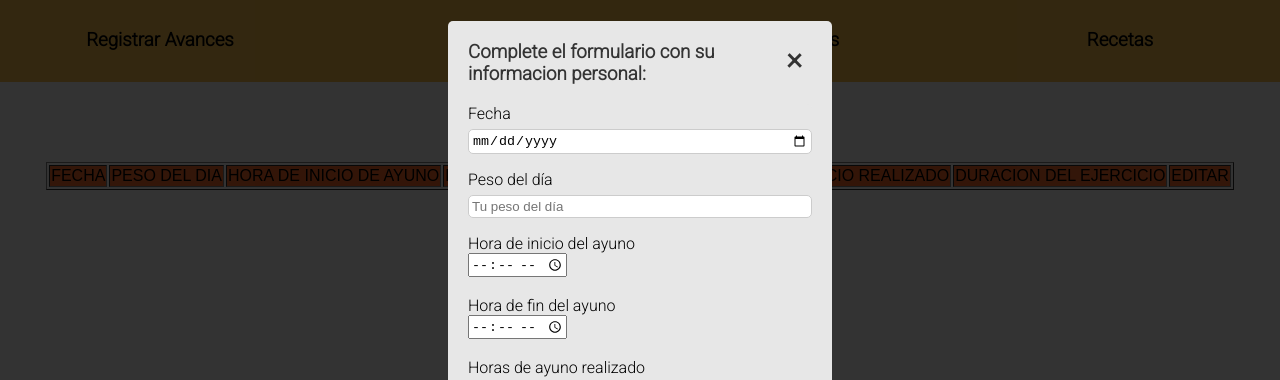
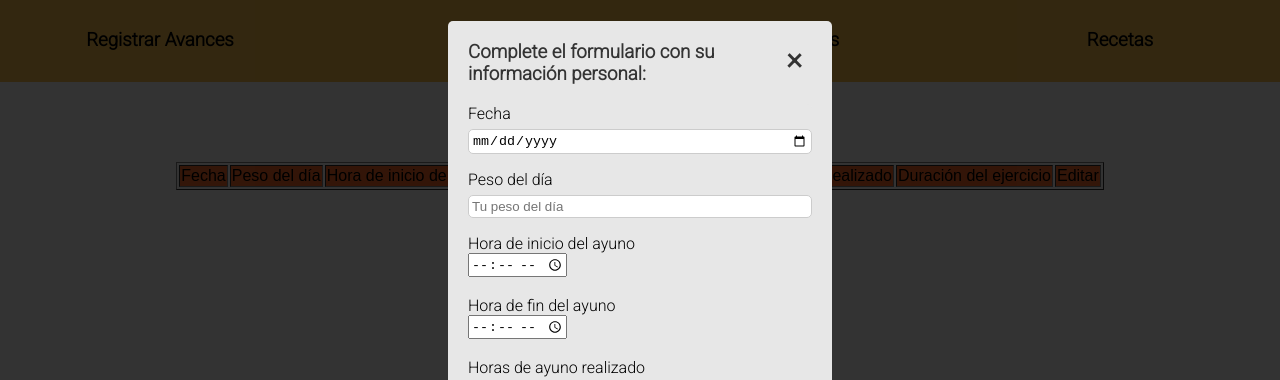
Before and after one commit to Michael162003/Byters, a website: page public/HTML/registro_avances.html in a window 1280 px wide. Both pictures are taken after a click on the link "Añadir Registro". Shown: the part 49-429 px from the top of the page. Drawn offline with Linux system fonts and the light colour scheme; no server answers; a web font is replaced by a local one.

Commit message:
Se hizo correcion_ortografia

```diff
--- a/public/HTML/registro_avances.html
+++ b/public/HTML/registro_avances.html
@@ -53,14 +53,14 @@
         <div class="w-tabla">
             <table border="1" id="tabla-calendario" class="margen-tabla">
                 <tr class="titulo-partes">
-                    <td>FECHA</td>
-                    <td>PESO DEL DIA</td>
-                    <td>HORA DE INICIO DE AYUNO</td>
-                    <td>HORA DE FIN DE AYUNO</td>
-                    <td>TIPO DE AYUNO</td>
-                    <td>EJERCICIO REALIZADO</td>
-                    <td>DURACION DEL EJERCICIO</td>
-                    <td>EDITAR</td>
+                    <td>Fecha</td>
+                    <td>Peso del día</td>
+                    <td>Hora de inicio de ayuno</td>
+                    <td>Hora de fin de ayuno</td>
+                    <td>Tipo de ayuno</td>
+                    <td>Ejercicio realizado</td>
+                    <td>Duración del ejercicio</td>
+                    <td>Editar</td>
                 </tr>
             </table>
         </div>
@@ -70,7 +70,7 @@
         <strong><a href="#formulario-calendario" class="boton-registrar">Añadir Registro</a></strong>
         <div class="overlay" id="formulario-calendario">
             <div class="wrapper-formulario">
-                <h3>Complete el formulario con su informacion personal:</h3>
+                <h3>Complete el formulario con su información personal:</h3>
                 <a href="#" class="boton-cerrar">&times;</a>
                 <div class="contenido-formulario">
                     <div class="contenedor-estilo">
@@ -112,7 +112,7 @@
     </div>
     <div class="overlay" id="formulario-actualizar">
         <div class="wrapper-formulario">
-            <h3>Complete el formulario con su informacion personal:</h3>
+            <h3>Complete el formulario con su información personal:</h3>
             <a href="#" class="boton-cerrar">&times;</a>
             <div class="contenido-formulario">
                 <div class="contenedor-estilo">
```
Also changed, not shown: public/HTML/landing_producto.html (+5 -5 lines), public/HTML/perfil.html (+1 -1 lines), public/Media/caledario carrusel.jpg (added), public/Media/calendario carrusel.jpg (added), public/Media/ejercicio carrusel.jpg (added), public/Media/receta carrusel.jpg (added).
